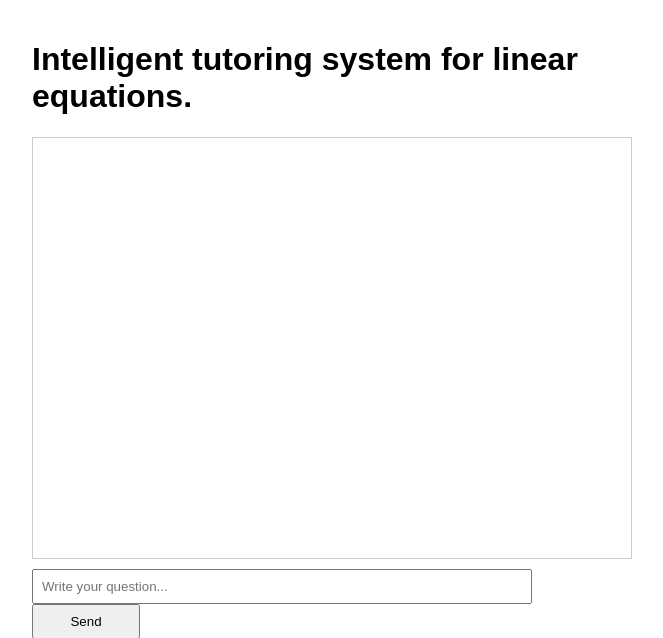
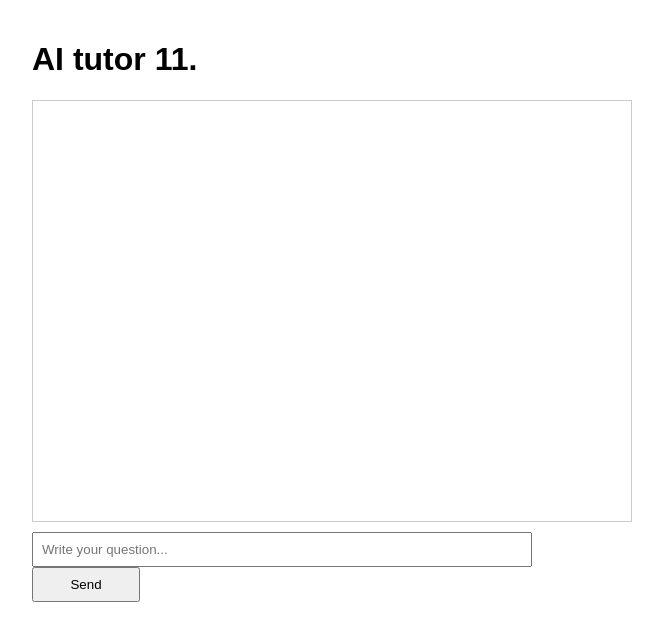
Before and after one commit to jesjay/11AItutor, a Flask app: page / in a window 1280 px wide. Shown: the top 638 px of the page, without its empty margins (308-971 px from the left). Run offline with Flask 3, Linux system fonts and the light colour scheme.

Commit message:
Update AI tutor title and maintain structure

```diff
--- a/templates/index.html
+++ b/templates/index.html
@@ -38,7 +38,7 @@
 </head>
 <body>
 
-    <h1>Intelligent tutoring system for linear equations.</h1>
+    <h1>AI tutor 11.</h1>
     <div id="chat-container">
         <div id="messages"></div>
     </div>
```
